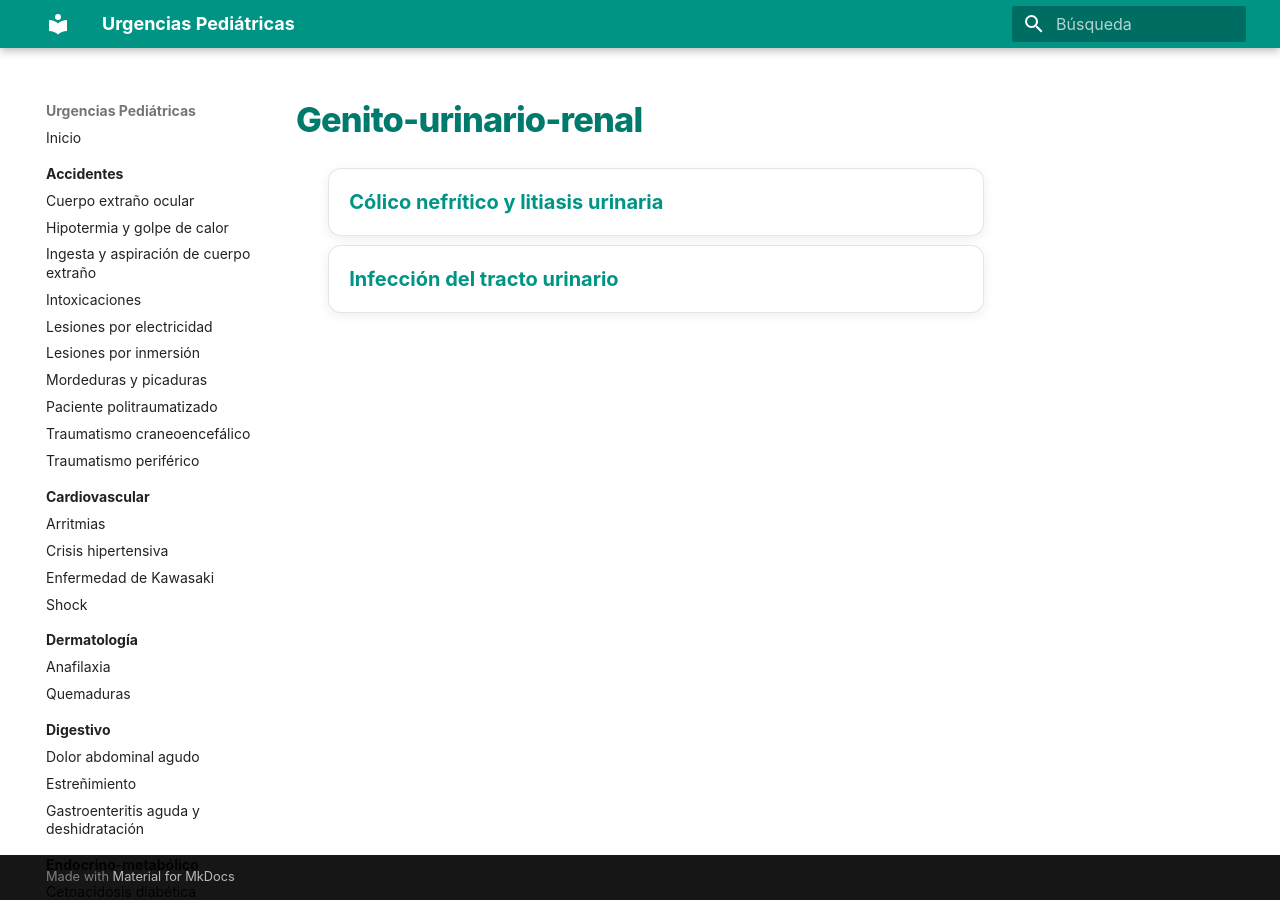
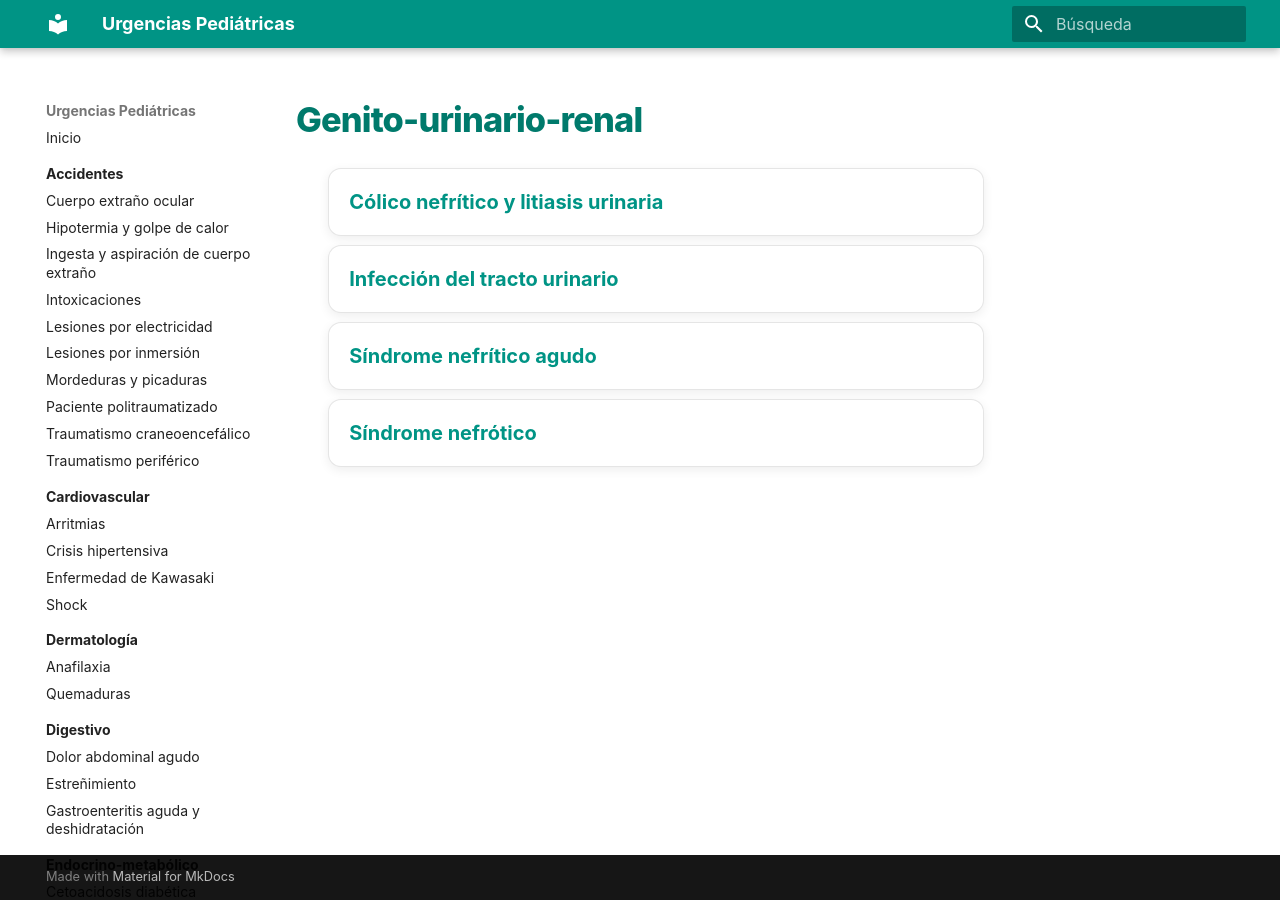
Before and after one commit to gonzaloares/urgencias-pediatricas, an MkDocs documentation site: the page built from docs/nefrologia/index.md, in a window 1280 px wide. Built offline with MkDocs 1.6.1 and Material for MkDocs 9.7.7, drawn with Linux system fonts in a browser that asks for light colours.

Commit message:
Actualiza docs/nefrologia/index.md

```diff
--- a/docs/nefrologia/index.md
+++ b/docs/nefrologia/index.md
@@ -4,5 +4,7 @@
 
 - [Cólico nefrítico y litiasis urinaria](colico-nefritico.md)
 - [Infección del tracto urinario](../infeccioso/infeccion-tracto-urinario.md)
+- [Síndrome nefrítico agudo](sindrome-nefritico.md)
+- [Síndrome nefrótico](sindrome-nefrotico.md)
 
 </div>
```
